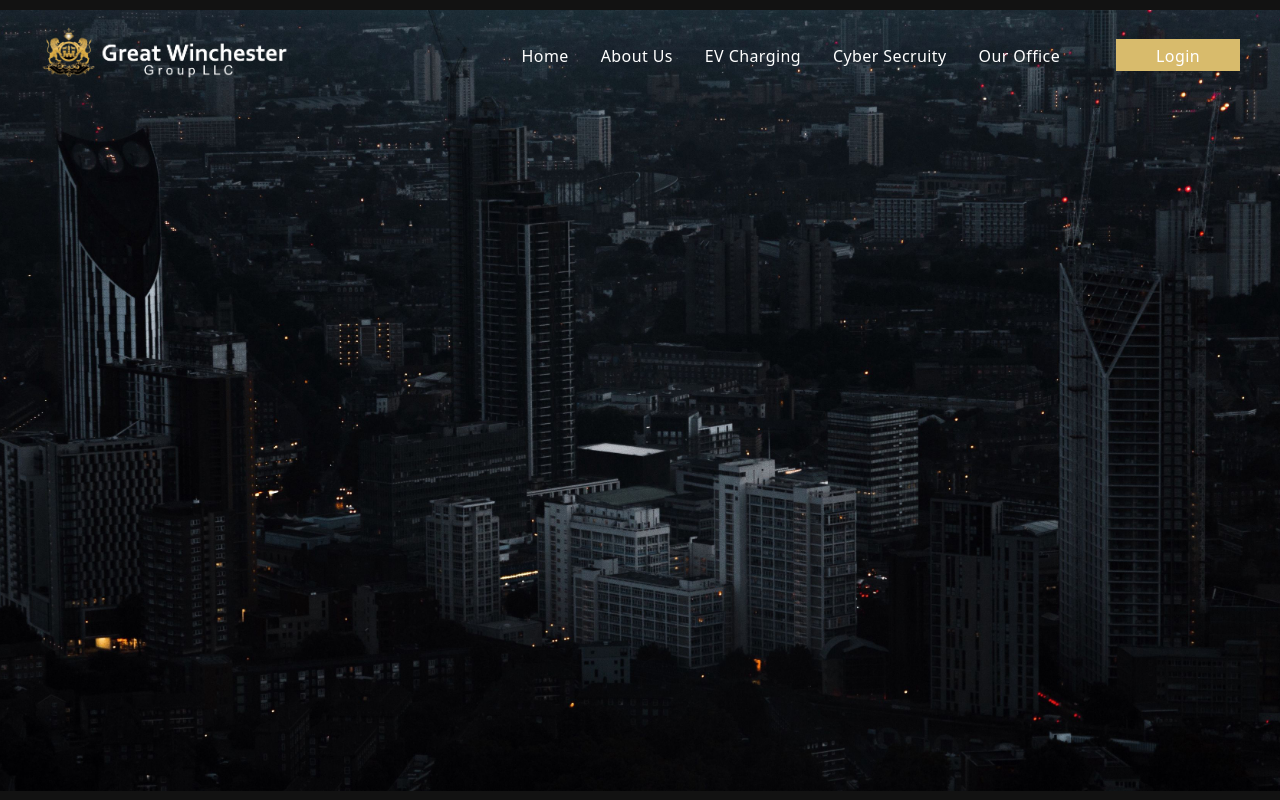
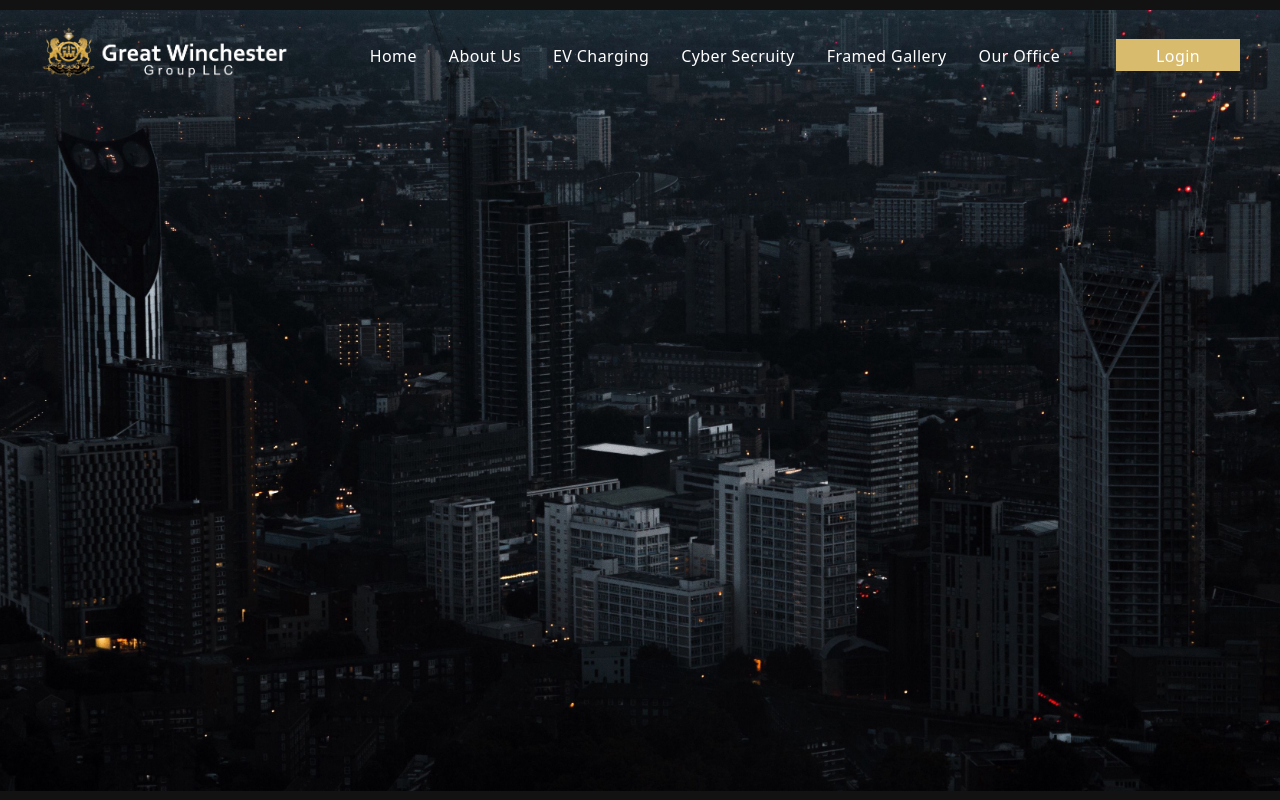
Before and after one commit to GhazanfarGw/Great-Winchester, a React (Create React App) app: page / in a window 1280 px wide. Shown: the top 800 px of the page. Built offline with nearby package versions, Linux system fonts and the light colour scheme.

Commit message:
Update Navbar.jsx

```diff
--- a/src/Pages/Navbar.jsx
+++ b/src/Pages/Navbar.jsx
@@ -84,6 +84,12 @@ function Logo({ isScrolled }) {
                       items-center text-base md:hover:border-b border-[#d8bb6c] relative h-8 pt-0.5 duration-200 lg:px-4 md:px-2 px-4 flex justify-center flex-row text-[#fff] tracking-wide"
                     >
                        Cyber Secruity
+                    </a>
+                    <a
+                    href="/framed-gallery-art"
+                    className="items-center text-base md:hover:border-b border-[#d8bb6c] relative h-8 pt-0.5 duration-200 lg:px-4 md:px-2 px-4 flex justify-center flex-row text-[#fff] tracking-wide"
+                    >
+                      Framed Gallery
                     </a>
                     <a
                       href="#office"
@@ -187,6 +193,13 @@ function Logo({ isScrolled }) {
                   tracking-wider py-3 flex flex-row items-center justify-between duration-200 border-b border-[#fff] border-opacity-10 text-sm font-bold"
                 >
                    Cyber Secruity
+                </a>
+                <a
+                  href="/framed-gallery-art"
+                  className="
+                  tracking-wider py-3 flex flex-row items-center justify-between duration-200 border-b border-[#fff] border-opacity-10 text-sm font-bold"
+                >
+                  Framed Gallery
                 </a>
                 <a
                   href="#office"
@@ -303,6 +316,13 @@ function Logo({ isScrolled }) {
                        Cyber Secruity
                     </a>
                     <a
+                      href="/framed-gallery-art"
+                      className="
+                      items-center text-base md:hover:border-b border-[#d8bb6c] relative h-8 pt-0.5 duration-200 lg:px-4 md:px-2 px-4 flex justify-center flex-row text-[#fff] tracking-wide"
+                    >
+                      Framed Gallery
+                    </a>
+                    <a
                       href="#office"
                       className="
                       items-center text-base md:hover:border-b border-[#d8bb6c] relative h-8 pt-0.5 duration-200 lg:px-4 md:px-2 px-4 flex justify-center flex-row text-[#fff] tracking-wide"
@@ -406,11 +426,11 @@ function Logo({ isScrolled }) {
                    Cyber Secruity
                 </a>
                 <a
-                  href="#careers"
+                  href="/framed-gallery-art"
                   className="
                   tracking-wider py-3 flex flex-row items-center justify-between duration-200 border-b border-[#fff] border-opacity-10 text-sm font-bold"
                 >
-                  Careers
+                  Framed Gallery
                 </a>
                 <a
                   href="#office"
```
